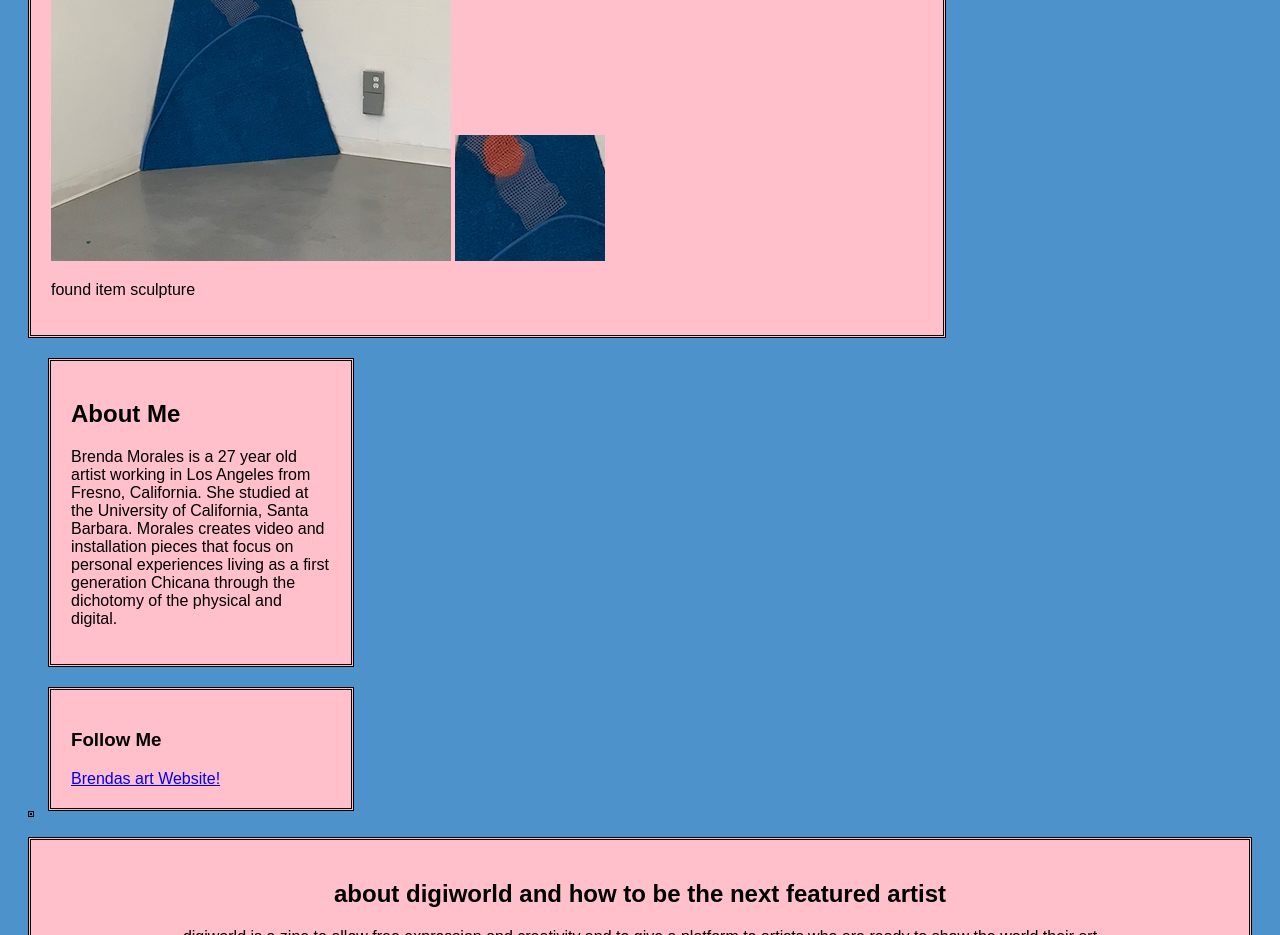
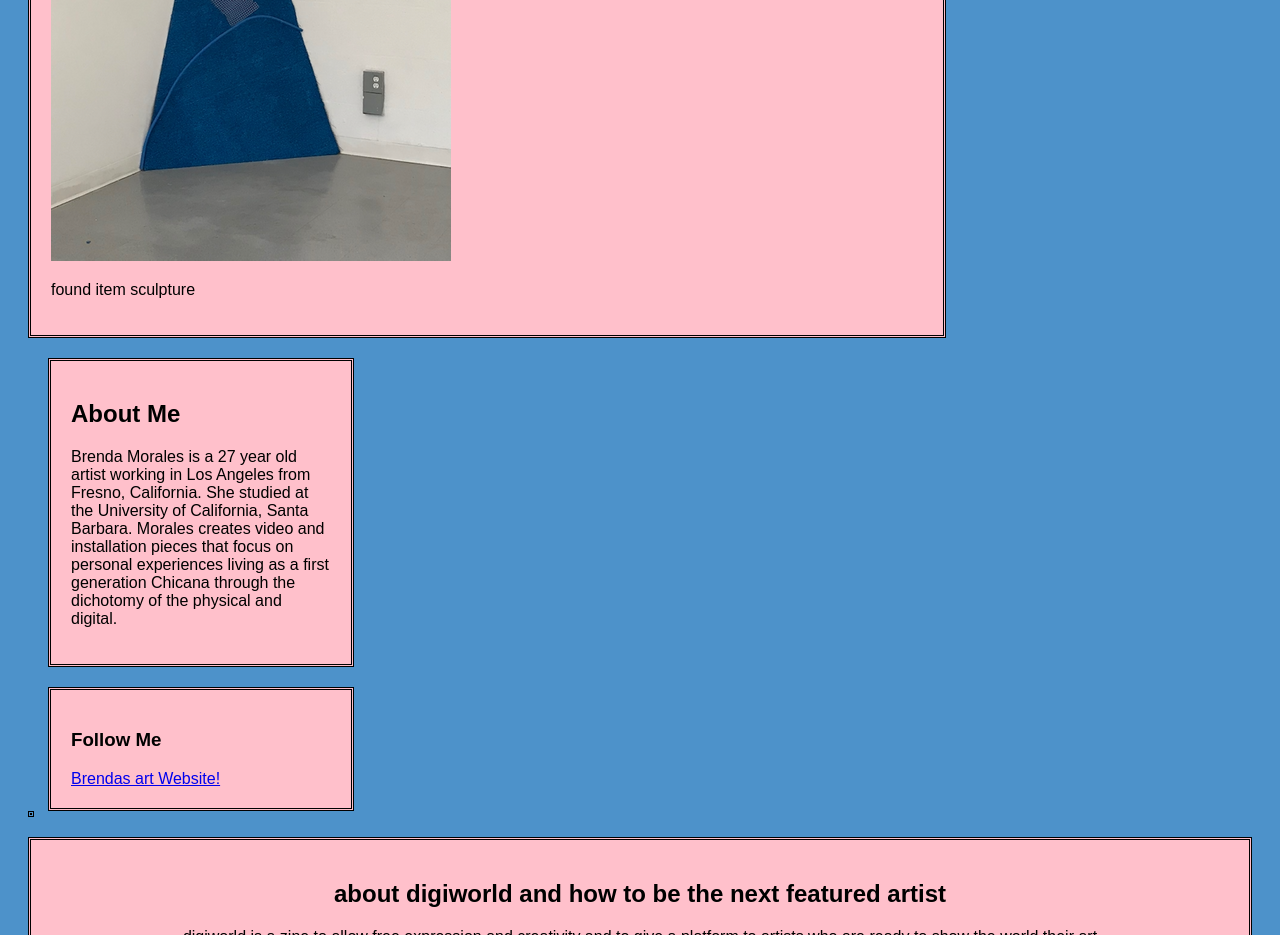
Before and after one commit to patriceantunez/patriceantunez, a plain HTML site: page index.html in a window 1280 px wide. Shown: the part 1860-2795 px from the top of the page. Drawn offline with Linux system fonts and the light colour scheme.

Commit message:
changed name of file

```diff
--- a/p.html
+++ b/index.html
@@ -36,7 +36,6 @@
 
           2018</h5>
         <img src="img/EB3FA3CD-35D2-444A-978D-E72772358F20.png" alt="her art">
-        <img src="img/triangle close up.png" alt="close up">
         <p>found item sculpture</p>
       </div>
     </div>
```
